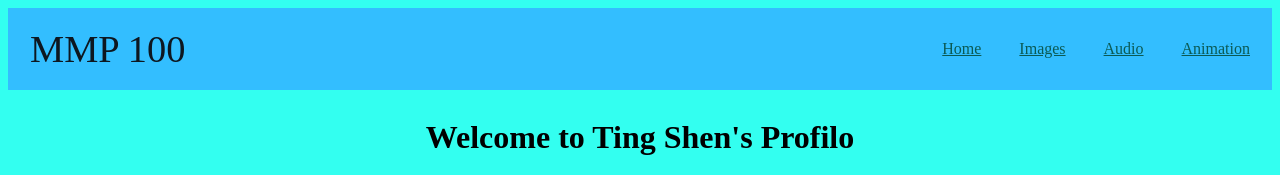
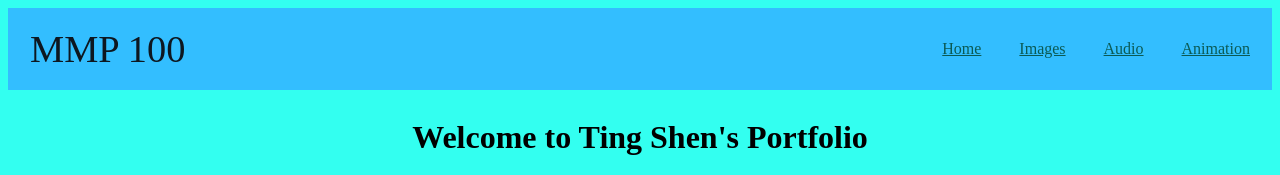
Before and after one commit to fjewhi/04_Web, a plain HTML site: page index.html in a window 1280 px wide. Shown: the top 175 px of the page. Drawn offline with Linux system fonts and the light colour scheme.

Commit message:
Update index.html

```diff
--- a/index.html
+++ b/index.html
@@ -18,7 +18,7 @@
             </nav>
         </header>
         <main>
-             <h1>Welcome to Ting Shen's Profilo</h1>
+             <h1>Welcome to Ting Shen's Portfolio</h1>
                <figure>
                    <img src="image/ChatGPT%20Image%20May%202,%202025,%2011_55_24%20PM.png" alt="AI generated" />
                </figure>
```
